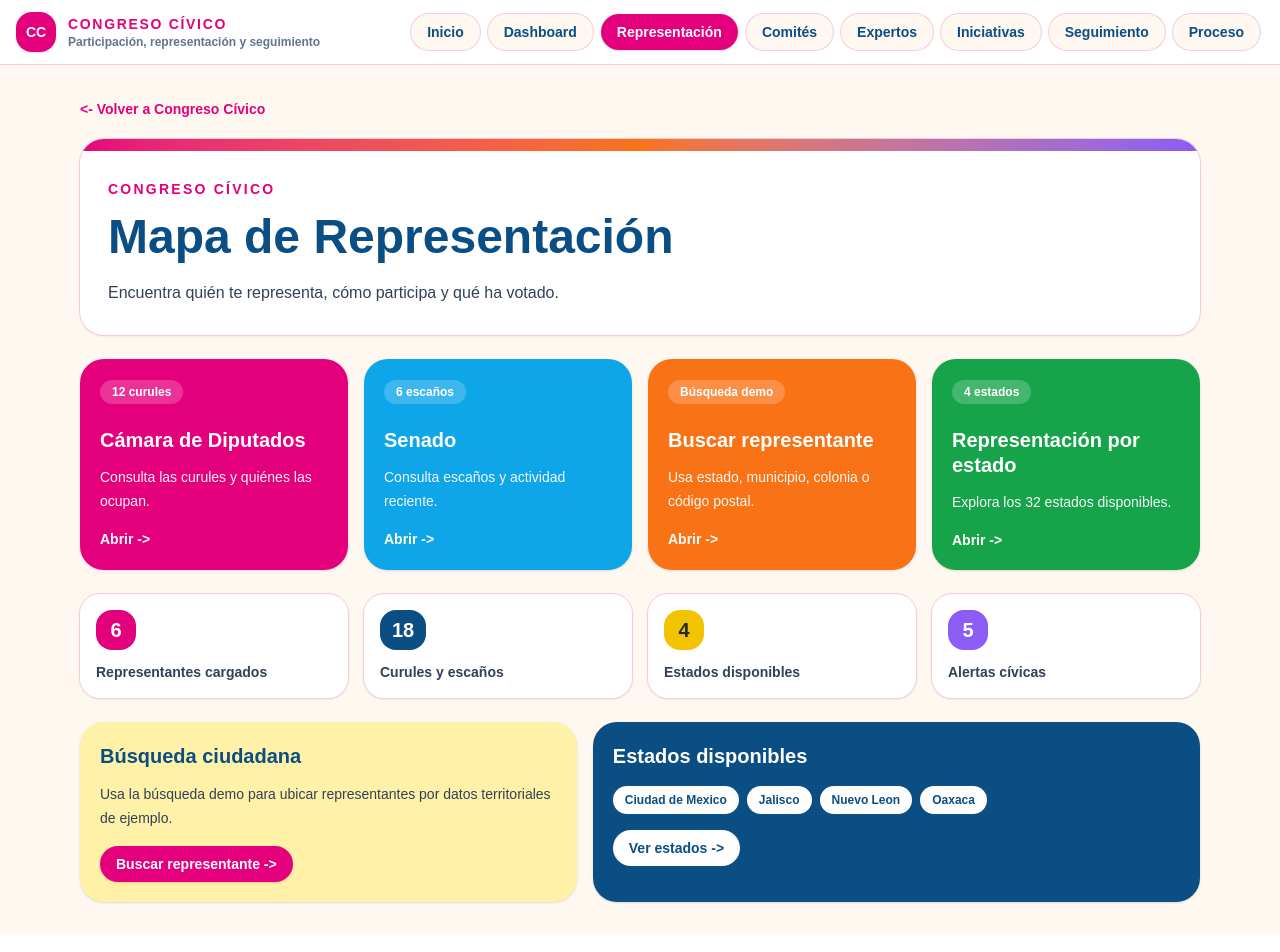
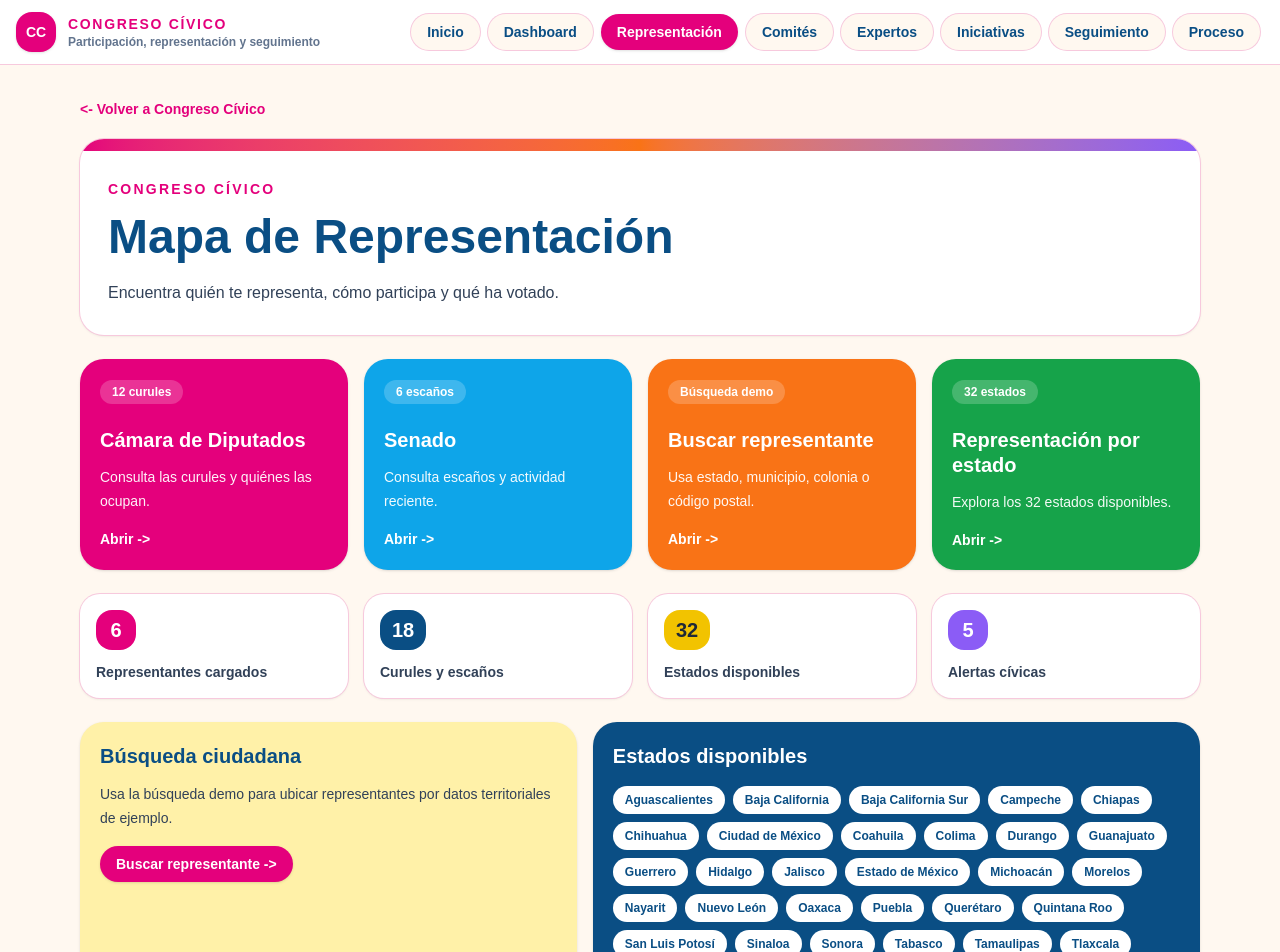
Before and after one commit to TecnocraciaParticipativaMexico/Plataforma, a Next.js app in the folder web/: page /congreso-civico/representacion in a window 1280 px wide. Shown: the top 952 px of the page. Built offline with nearby package versions, Linux system fonts and the light colour scheme.

Commit message:
Muestra 32 estados en índice de representación

```diff
--- a/web/app/congreso-civico/representacion/page.tsx
+++ b/web/app/congreso-civico/representacion/page.tsx
@@ -3,9 +3,43 @@ import {
   alertasRepresentacionCongresoCivico,
   curulesDiputadosCongresoCivico,
   escanosSenadoCongresoCivico,
-  estadosRepresentacionCongresoCivico,
   representantesMapaCongresoCivico,
 } from "../../lib/congresoCivicoRepresentacion";
+
+const estadosMexico = [
+  "Aguascalientes",
+  "Baja California",
+  "Baja California Sur",
+  "Campeche",
+  "Chiapas",
+  "Chihuahua",
+  "Ciudad de México",
+  "Coahuila",
+  "Colima",
+  "Durango",
+  "Guanajuato",
+  "Guerrero",
+  "Hidalgo",
+  "Jalisco",
+  "Estado de México",
+  "Michoacán",
+  "Morelos",
+  "Nayarit",
+  "Nuevo León",
+  "Oaxaca",
+  "Puebla",
+  "Querétaro",
+  "Quintana Roo",
+  "San Luis Potosí",
+  "Sinaloa",
+  "Sonora",
+  "Tabasco",
+  "Tamaulipas",
+  "Tlaxcala",
+  "Veracruz",
+  "Yucatán",
+  "Zacatecas",
+] as const;
 
 const totalAsientos = curulesDiputadosCongresoCivico.length + escanosSenadoCongresoCivico.length;
 
@@ -34,7 +68,7 @@ const accesosRepresentacion = [
   {
     titulo: "Representación por estado",
     descripcion: "Explora los 32 estados disponibles.",
-    etiqueta: `${estadosRepresentacionCongresoCivico.length} estados`,
+    etiqueta: `${estadosMexico.length} estados`,
     clase: "bg-[#16A34A] text-white",
     href: "/congreso-civico/representacion/estados",
   },
@@ -53,7 +87,7 @@ const resumenRepresentacion = [
   },
   {
     label: "Estados disponibles",
-    valor: estadosRepresentacionCongresoCivico.length,
+    valor: estadosMexico.length,
     clase: "bg-[#F2C300] text-[#1F2937]",
   },
   {
@@ -131,9 +165,9 @@ export default function CongresoCivicoRepresentacionPage() {
           <div className="rounded-[24px] bg-[#0A4E84] p-5 text-white shadow-sm">
             <h2 className="text-xl font-bold">Estados disponibles</h2>
             <div className="mt-4 flex max-h-56 flex-wrap gap-2 overflow-y-auto pr-1">
-              {estadosRepresentacionCongresoCivico.map((estado) => (
-                <span key={estado.clave} className="rounded-full bg-white px-3 py-1.5 text-xs font-bold text-[#0A4E84]">
-                  {estado.nombre}
+              {estadosMexico.map((estado) => (
+                <span key={estado} className="rounded-full bg-white px-3 py-1.5 text-xs font-bold text-[#0A4E84]">
+                  {estado}
                 </span>
               ))}
             </div>
```
